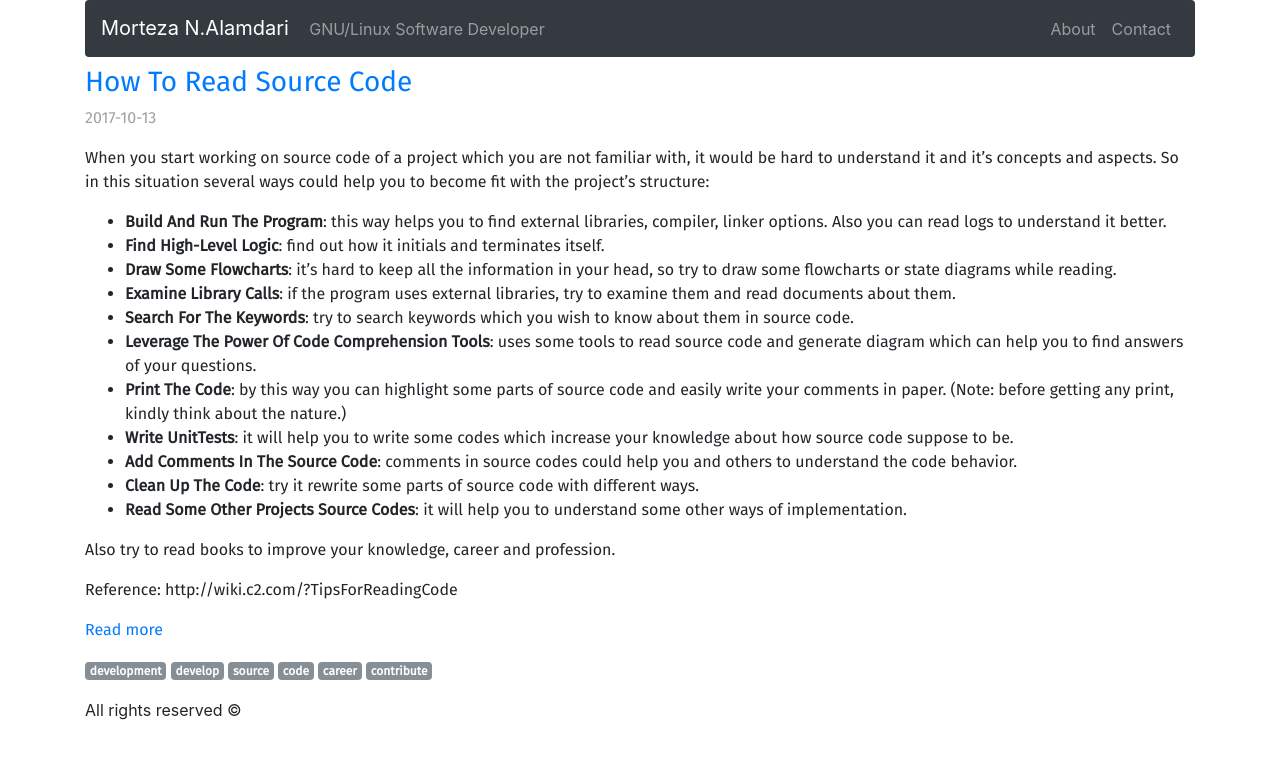
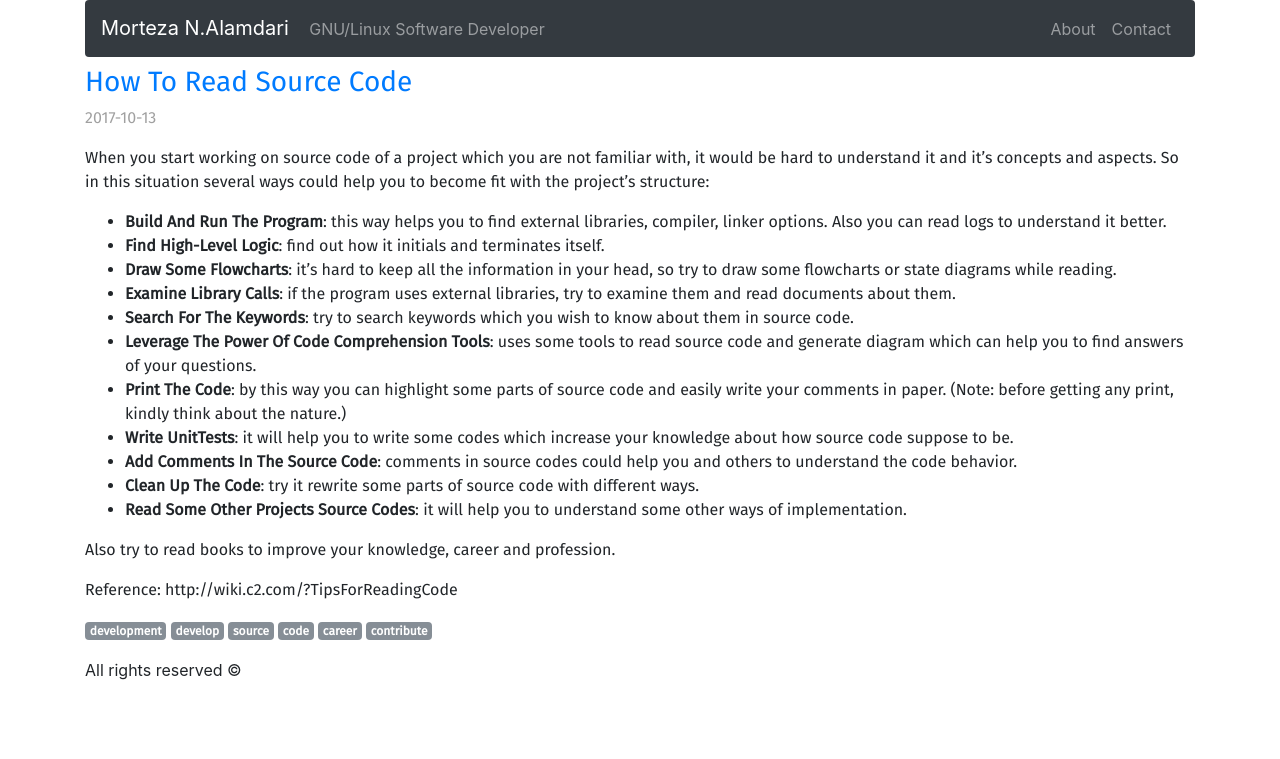
Before and after one commit to Mortezaipo/stage, a Jekyll site: the page built from _posts/2017-10-13-how-to-read-source-code.md, in a window 1280 px wide. Shown: the top 759 px of the page. Built offline with Jekyll 4.4.1, drawn with Linux system fonts in a browser that asks for light colours.

Commit message:
remove readme in post view.

```diff
--- a/_layouts/post.html
+++ b/_layouts/post.html
@@ -10,7 +10,6 @@ layout: default
   <time class="post-date" datetime="{{page.date}}">{{page.date | date: "%Y-%m-%d"}}</time>
   <p>
     {{content}}
-    <a href="{{site.baseurl}}{{page.url}}" title="read more">Read more</a>
   </p>
   <div class="keywords">
     {% for keyword in page.keywords %}
```
